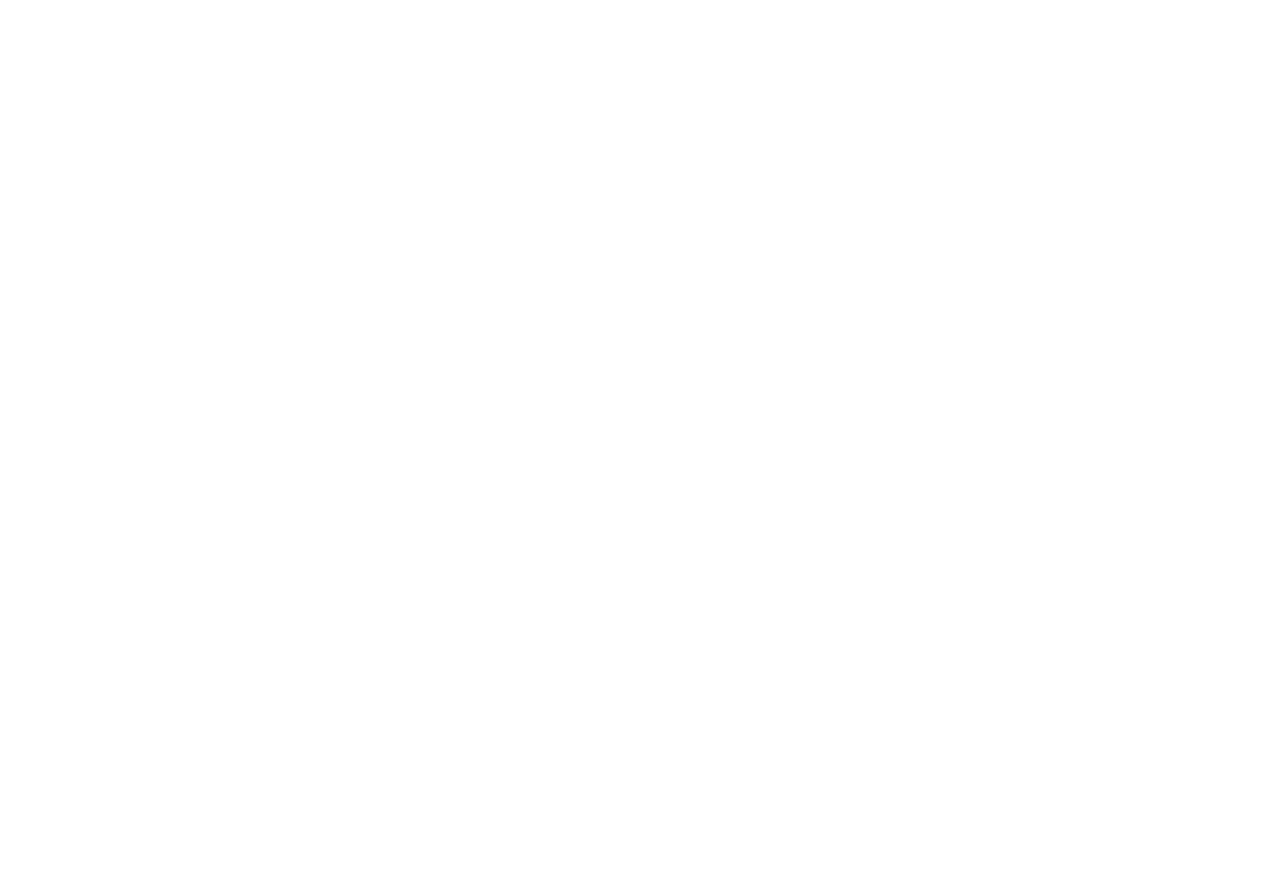
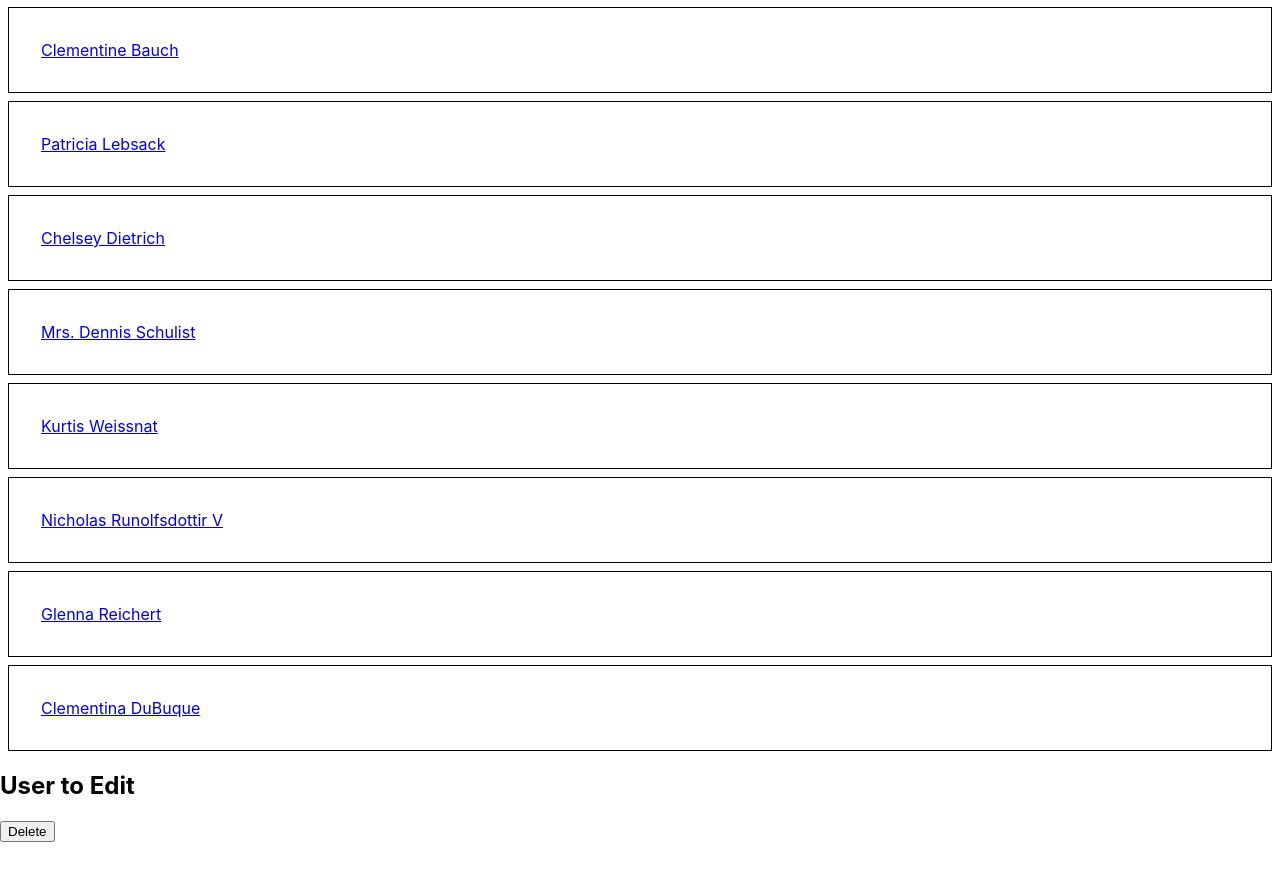
Before and after one commit to bryan-emerson/react-full-stack-example, a React (Create React App) app: page / in a window 1280 px wide. Shown: the part 228-1108 px from the top of the page. Before the commit the page ends 800 px from the top, so only its background shows below. Built offline with nearby package versions, Linux system fonts and the light colour scheme.

Commit message:
starter-app CRD

```diff
--- a/src/App/App.css
+++ b/src/App/App.css
@@ -124,3 +124,10 @@
   height: auto;
   border: 1px solid black;
 }
+
+.user-card {
+  display: block;
+  padding: 2em;
+  border: 1px solid black;
+  margin: .5em;
+}
--- a/src/Starter-App/index.js
+++ b/src/Starter-App/index.js
@@ -1,42 +1,77 @@
 import '../App/App.css'
 import React from 'react'
-
+import Users from '../data/users.json'
 export default class StarterApp extends React.Component {
     constructor() {
         super()
-        this.state = {}
+        this.state = {
+            users: [],
+            userToEdit: {}
+        }
     }
     //fetch methods ('/') - GET
     //fetch method ('/') - CREATE
     //fetch methods ('/:id') - GET
     //fetch methods ('/:id') - UPDATE
     //fetch method ('/:id') - DELETE
+    getAllUsers = () => {
+        console.log(Users)
+        this.setState({ users: Users })
+        // fetch('https://jsonplaceholder.typicode.com/users', { method: 'GET' })
+        //     .then(response => response.json())
+        //     .then(userData => {
+        //         console.log('Success:', userData);
+        //         this.setState({ users: userData })
+        //     })
+        //     .catch((error) => {
+        //         console.error('Error:', error);
+        //     });
+    }
+    displayAllUsers = (users) => {
+        const userCards = users.map(user => <a className='user-card' href="#userToEdit" onClick={() => this.getUserToEdit(user.id)}> {user.name}</a>)
+        return (userCards)
+    }
 
-    //fetch Template
-    // const data = { username: 'example' };
-
-    // fetch('https://example.com/profile', {
-    //   method: 'POST', // or 'PUT'
-    //   headers: {
-    //     'Content-Type': 'application/json',
-    //   },
-    //   body: JSON.stringify(data),
-    // })
-    // .then(response => response.json())
-    // .then(data => {
-    //   console.log('Success:', data);
-    // })
-    // .catch((error) => {
-    //   console.error('Error:', error);
-    // });
-
+    getUserToEdit = (id) => {
+        const allUsers = [...this.state.users]
+        const foundUser = allUsers.filter(user => user.id === id)[0]
+        this.setState({ userToEdit: foundUser })
+    }
+    getUserToDelete = (id) => {
+        const allUsers = [...this.state.users]
+        const usersAfterDelete = allUsers.filter(user => user.id !== id);
+        this.setState({users: usersAfterDelete, userToEdit: {}})
+    }
     componentDidMount() {
-
+        this.getAllUsers()
     }
     componentDidUpdate() {
 
     }
+
     render() {
-        return(<div>This is working?</div>)
+        const userCards = this.displayAllUsers(this.state.users)
+
+        return (
+            <div>
+                <h1>All Users</h1>
+                {userCards}
+                <h2>User to Edit</h2>
+                <div id="userToEdit">
+                    <h1>{this.state.userToEdit.name}</h1>
+                    <button className="button" onClick={()=>{
+                        this.getUserToDelete(this.state.userToEdit.id)
+                    }}>Delete</button>
+                    <br/>
+                    <br/>
+                    <br/>
+                    <br/>
+                    <br/>
+                </div>
+            </div>
+        )
     }
 }
+
+ //fetch Template
+    // const data = { username: 'example' };
--- a/src/Views/DataIndex.js
+++ b/src/Views/DataIndex.js
@@ -40,9 +40,6 @@
       console.error('Error:', error);
     });
 
-    //make fetch call here
-    //run setState inside of then() return from DB fetch
-
 }
 componentDidMount() {
     this.handleUsersFetch(users)
--- a/src/index.js
+++ b/src/index.js
@@ -2,10 +2,11 @@
 import ReactDOM from 'react-dom';
 import './index.css';
 import App from './App/App';
+import StarterApp from './Starter-App'
 import {BrowserRouter as Router} from 'react-router-dom'
 ReactDOM.render(
   <Router>
-    <App />
+    <StarterApp/>
   </Router>,
   document.getElementById('root')
 );
```
Also changed, not shown: src/Utils/FunctionCompTemplate.js (line endings or trailing spaces).
